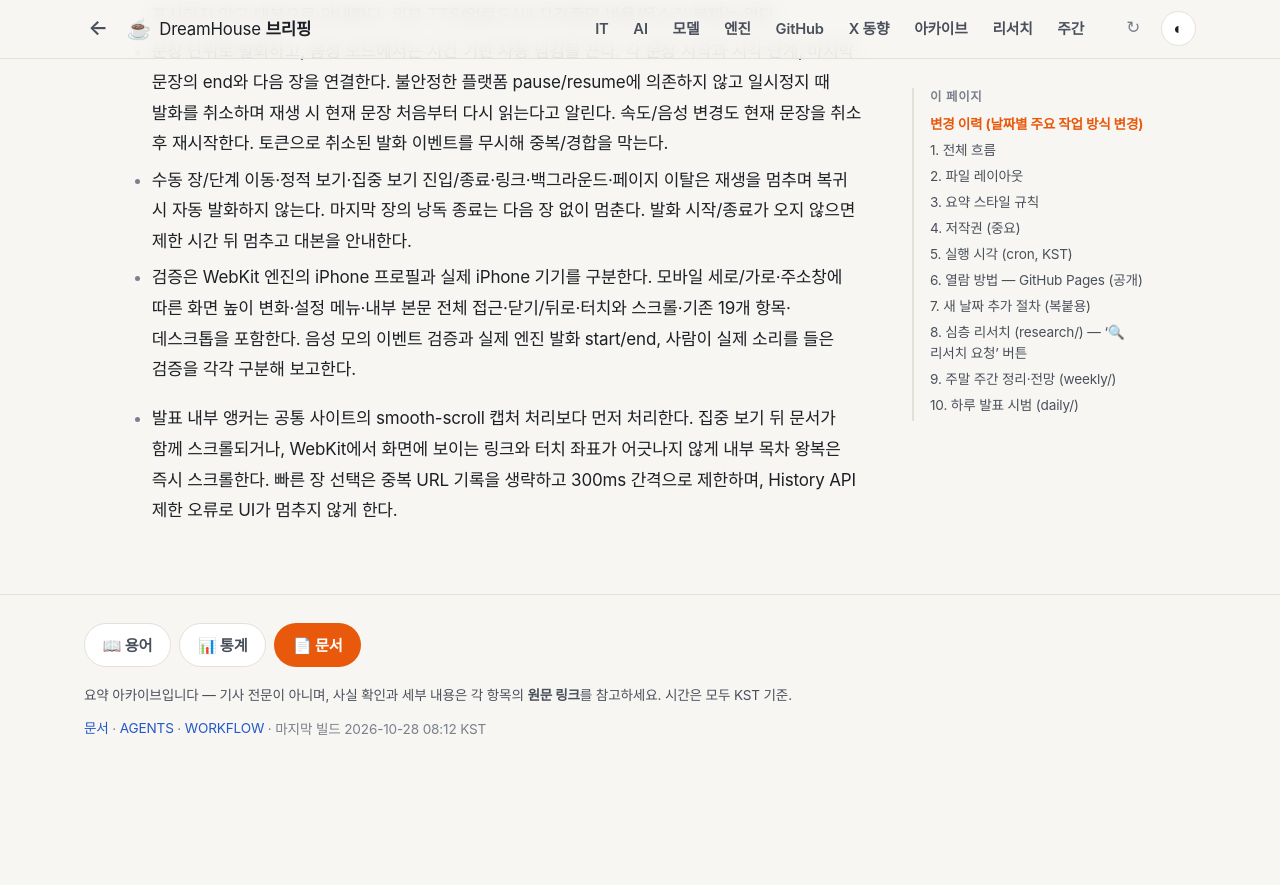
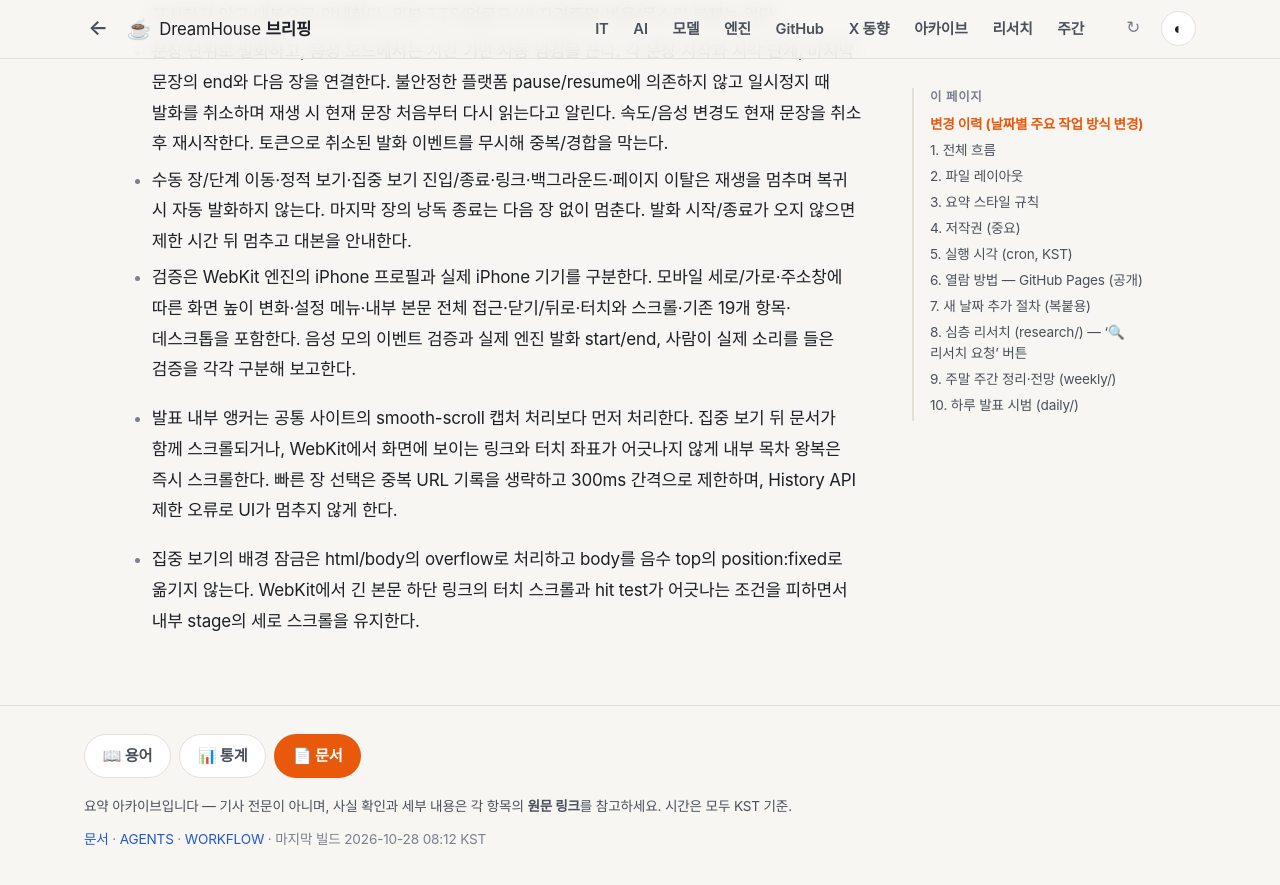
Before and after one commit to DreamHouseKSH/dreamhouse-briefings, a Jekyll site: the page built from docs/WORKFLOW.md, in a window 1280 px wide and 900 px high, scrolled down 21627 px. Shown: the top 885 px of the window. Built offline with Jekyll 4.4.1, drawn with Linux system fonts in a browser that asks for light colours; some web fonts are replaced; our own code applies the rules of GitHub Pages for plain Markdown files; before the commit the page ends 22417 px from its top, so only the background shows below that.

Commit message:
fix: avoid fixed body touch hit-test interference in WebKit

```diff
--- a/docs/WORKFLOW.md
+++ b/docs/WORKFLOW.md
@@ -374,3 +374,5 @@
 - 검증은 WebKit 엔진의 iPhone 프로필과 실제 iPhone 기기를 구분한다. 모바일 세로/가로·주소창에 따른 화면 높이 변화·설정 메뉴·내부 본문 전체 접근·닫기/뒤로·터치와 스크롤·기존 19개 항목·데스크톱을 포함한다. 음성 모의 이벤트 검증과 실제 엔진 발화 start/end, 사람이 실제 소리를 들은 검증을 각각 구분해 보고한다.
 
 - 발표 내부 앵커는 공통 사이트의 smooth-scroll 캡처 처리보다 먼저 처리한다. 집중 보기 뒤 문서가 함께 스크롤되거나, WebKit에서 화면에 보이는 링크와 터치 좌표가 어긋나지 않게 내부 목차 왕복은 즉시 스크롤한다. 빠른 장 선택은 중복 URL 기록을 생략하고 300ms 간격으로 제한하며, History API 제한 오류로 UI가 멈추지 않게 한다.
+
+- 집중 보기의 배경 잠금은 html/body의 overflow로 처리하고 body를 음수 top의 position:fixed로 옮기지 않는다. WebKit에서 긴 본문 하단 링크의 터치 스크롤과 hit test가 어긋나는 조건을 피하면서 내부 stage의 세로 스크롤을 유지한다.
```
Also changed, not shown: assets/js/daily.js (+4 -3 lines).
